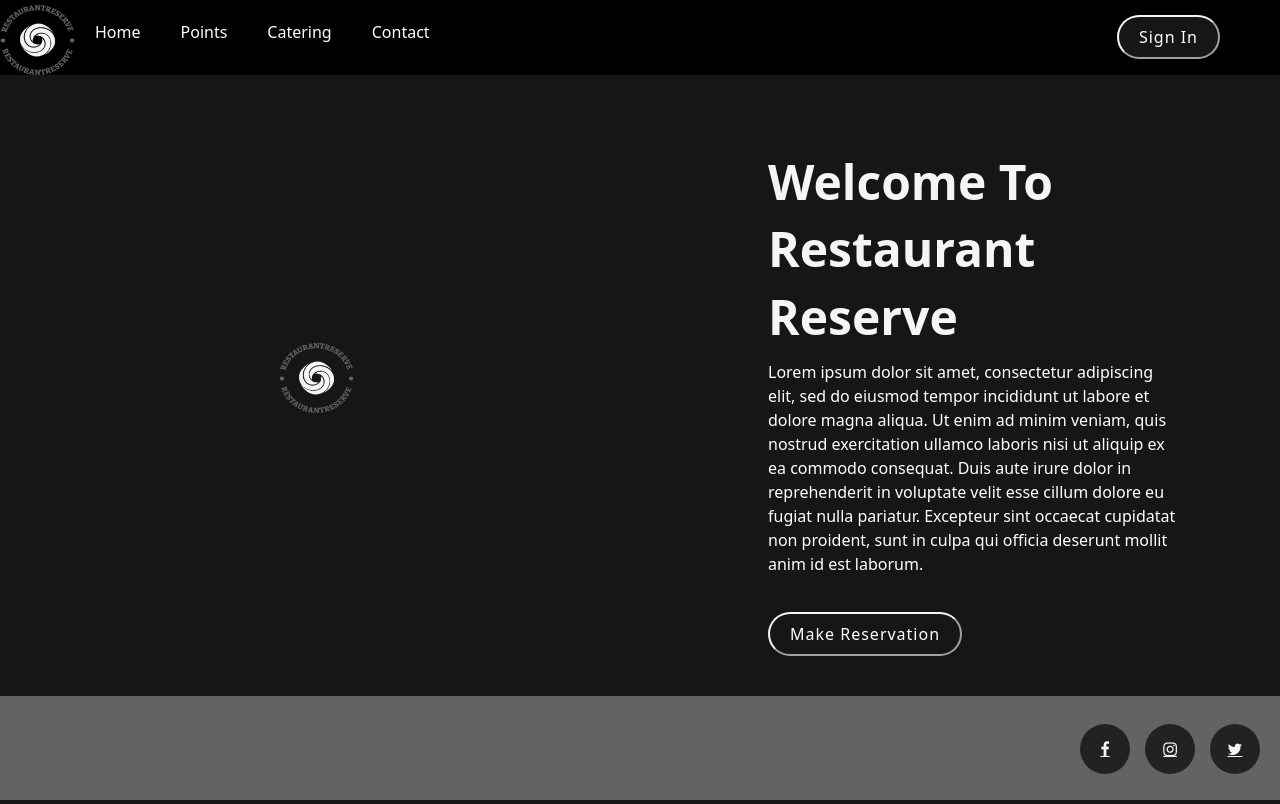
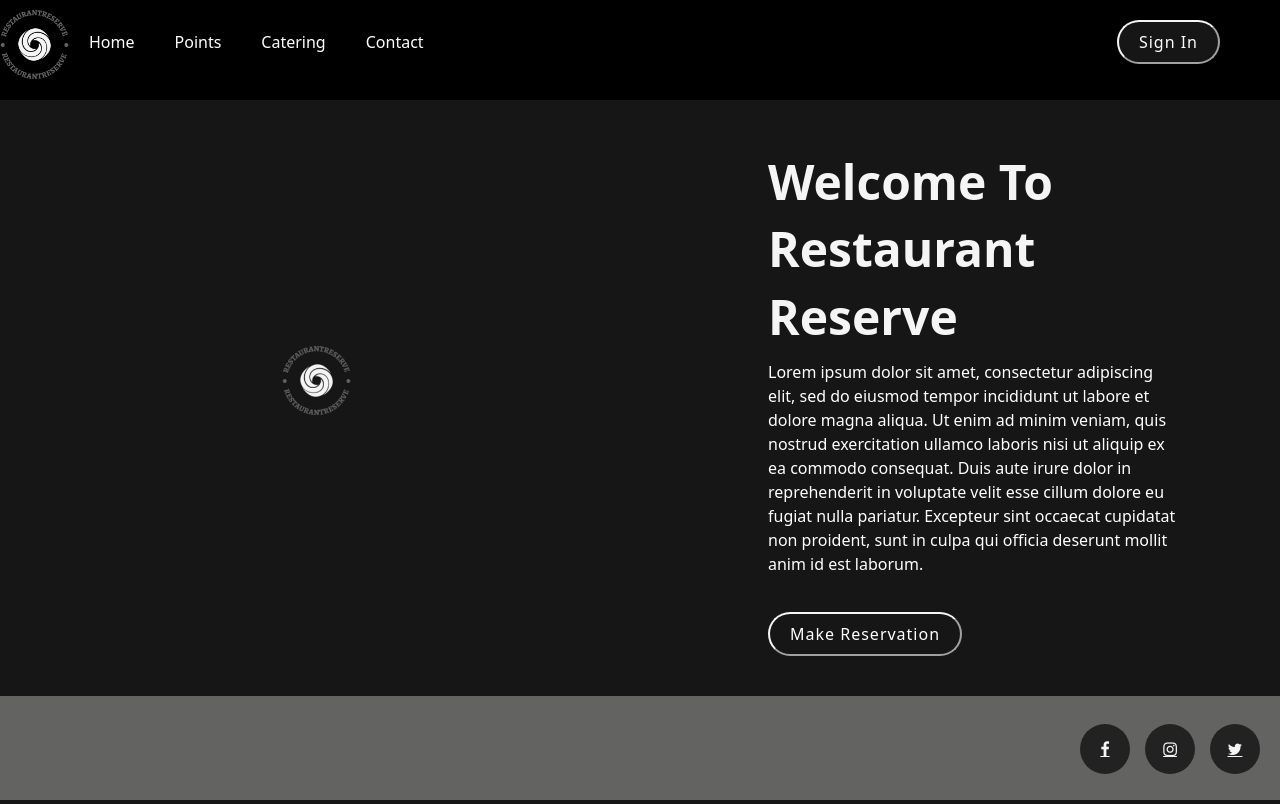
Before and after one commit to MelvinTurciosCs/SoftwareEngineeringProject, a React (Create React App) app in the folder client/: page / in a window 1280 px wide. Built offline with nearby package versions, Linux system fonts and the light colour scheme.

Commit message:
Minor changes to the css

```diff
--- a/client/src/App.css
+++ b/client/src/App.css
@@ -12,15 +12,16 @@ label {
 }
 
 .logo {
-  padding-top: 5px;
-  height: 75px;
-  width: 75px;
+  margin-top: 10px;
+  height: 69px;
+  width: 69px;
 }
 
 .TopBar {
   position: fixed;
   left: 0;
   top: 0;
+  height: 100px;
   width: 100%;
   background-color: black;
   overflow: hidden;
@@ -36,6 +37,7 @@ label {
   color: white;
   font-weight: 500;
   text-align: center;
+  margin-top: 10px;
   padding: 20px 20px;
   text-decoration: none;
 }
@@ -47,7 +49,7 @@ label {
 
 .TopBar button{
   position: absolute;
-  top: 15px;
+  margin-top: 20px;
   right: 60px;
   padding: 8px 20px;
   border-color: whitesmoke;
```
